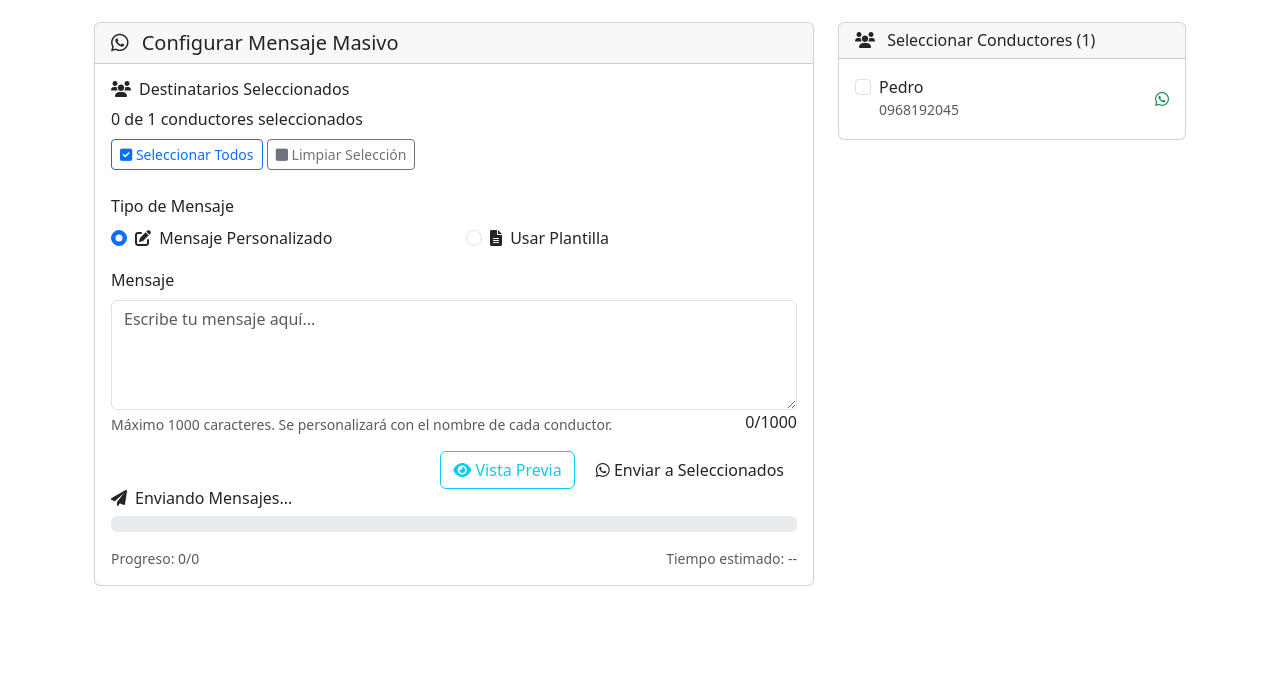
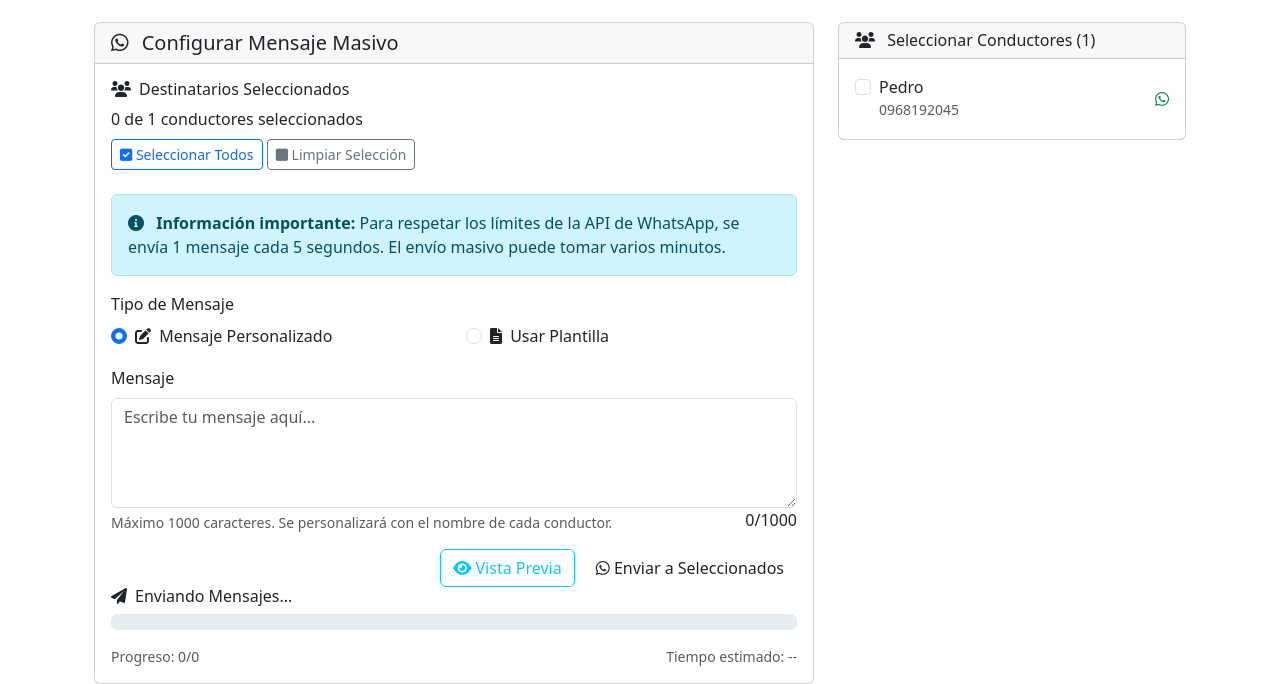
Before and after one commit to Jaisartuyk/taller-mec-nica, a Django app: page /whatsapp/enviar-masivo/ in a window 1280 px wide. Shown: the part 156-840 px from the top of the page. Before the commit the page ends 742 px from the top, so only its background shows below. Run offline with Django 5.2, Linux system fonts and the light colour scheme; a user stored in the database is signed in; data comes from the database, SQL or seed files in the repository; some libraries are stand-ins or nearby versions.

Commit message:
Fix: Add 5-second delay between WhatsApp messages to respect API limits

```diff
--- a/gestion_taller/templates/gestion_taller/whatsapp/enviar_masivo.html
+++ b/gestion_taller/templates/gestion_taller/whatsapp/enviar_masivo.html
@@ -106,6 +106,13 @@
                                     <i class="fas fa-square"></i> Limpiar Selección
                                 </button>
                             </div>
+                        </div>
+
+                        <!-- Nota Informativa -->
+                        <div class="alert alert-info" role="alert">
+                            <i class="fas fa-info-circle me-2"></i>
+                            <strong>Información importante:</strong> Para respetar los límites de la API de WhatsApp,
+                            se envía 1 mensaje cada 5 segundos. El envío masivo puede tomar varios minutos.
                         </div>
 
                         <!-- Tipo de Mensaje -->
@@ -438,8 +445,18 @@ document.addEventListener('DOMContentLoaded', function() {
             return;
         }
 
-        // Confirmar envío
-        if (!confirm(`¿Estás seguro de enviar el mensaje a ${selectedCheckboxes.length} conductores?`)) {
+        // Confirmar envío con información sobre el delay
+        const tiempoEstimado = selectedCheckboxes.length > 1 ? (selectedCheckboxes.length - 1) * 5 : 0;
+        const minutos = Math.floor(tiempoEstimado / 60);
+        const segundos = tiempoEstimado % 60;
+
+        let mensaje_confirmacion = `¿Estás seguro de enviar el mensaje a ${selectedCheckboxes.length} conductores?`;
+        if (selectedCheckboxes.length > 1) {
+            mensaje_confirmacion += `\n\n⏱️ Tiempo estimado: ${minutos > 0 ? minutos + ' min ' : ''}${segundos} seg`;
+            mensaje_confirmacion += `\n(Se respeta el límite de 1 mensaje cada 5 segundos de la API)`;
+        }
+
+        if (!confirm(mensaje_confirmacion)) {
             return;
         }
 
--- a/gestion_taller/views_backup/whatsapp_views.py
+++ b/gestion_taller/views_backup/whatsapp_views.py
@@ -1,6 +1,8 @@
 """
 Vistas para la integración de WhatsApp multi-taller
 """
+import json
+import time
 from django.shortcuts import render, redirect, get_object_or_404
 from django.contrib.auth.decorators import login_required
 from django.contrib import messages
@@ -224,7 +226,11 @@ def enviar_mensaje_masivo(request):
                 'detalles': []
             }
 
-            for conductor in conductores:
+            for i, conductor in enumerate(conductores):
+                # Agregar delay de 5 segundos entre mensajes (excepto el primero)
+                if i > 0:
+                    time.sleep(5)
+
                 # Preparar datos para plantillas
                 datos = {
                     'conductor_nombre': conductor.nombre,
```
